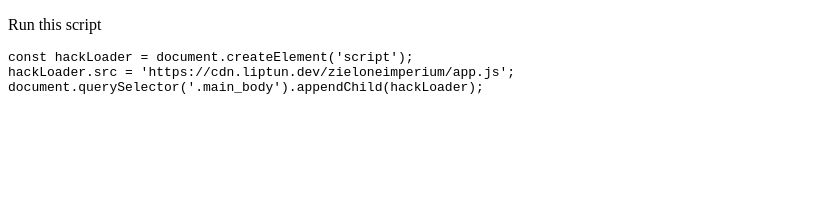
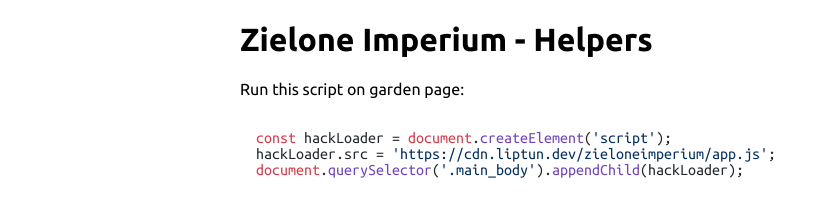
Before and after one commit to liptun/zielone-imperium-hack, a plain HTML site: page index.html in a window 1280 px wide. Shown: the whole page, without its empty margins (0-828 px from the left). Drawn offline with nearby package versions, Linux system fonts and the light colour scheme.

Commit message:
✂️ Style landing page

```diff
--- a/index.html
+++ b/index.html
@@ -3,14 +3,33 @@
 <head>
   <meta charset="UTF-8">
   <meta name="viewport" content="width=device-width, initial-scale=1.0">
-  <title>Hack</title>
+  <title>Hack toolset</title>
+  <script src="https://cdnjs.cloudflare.com/ajax/libs/highlight.js/9.18.1/highlight.min.js"></script>
+  <link rel="stylesheet" href="https://cdnjs.cloudflare.com/ajax/libs/highlight.js/9.18.1/styles/github.min.css">
+  <script>hljs.initHighlightingOnLoad();</script>
+  <link href="https://fonts.googleapis.com/css?family=Ubuntu+Mono|Ubuntu:300,400,500,700&display=swap&subset=latin-ext" rel="stylesheet">
+  <style>
+    body {
+      font-family: 'Ubuntu', sans-serif;
+    }
+    main {
+      max-width: 800px;
+      margin: auto;
+    }
+    code {
+      font-family: 'Ubuntu Mono', monospace;
+    }
+  </style>
 </head>
 <body>
-  <p>Run this script</p>
-  <pre>
-const hackLoader = document.createElement('script');
+  <main>
+    <h1>Zielone Imperium - Helpers</h1>
+    <p>Run this script on garden page:</p>
+<pre><code class="javascript">const hackLoader = document.createElement('script');
 hackLoader.src = 'https://cdn.liptun.dev/zieloneimperium/app.js';
 document.querySelector('.main_body').appendChild(hackLoader);
-  </pre>
+</code></pre>
+  </main>
+
 </body>
 </html>
```
